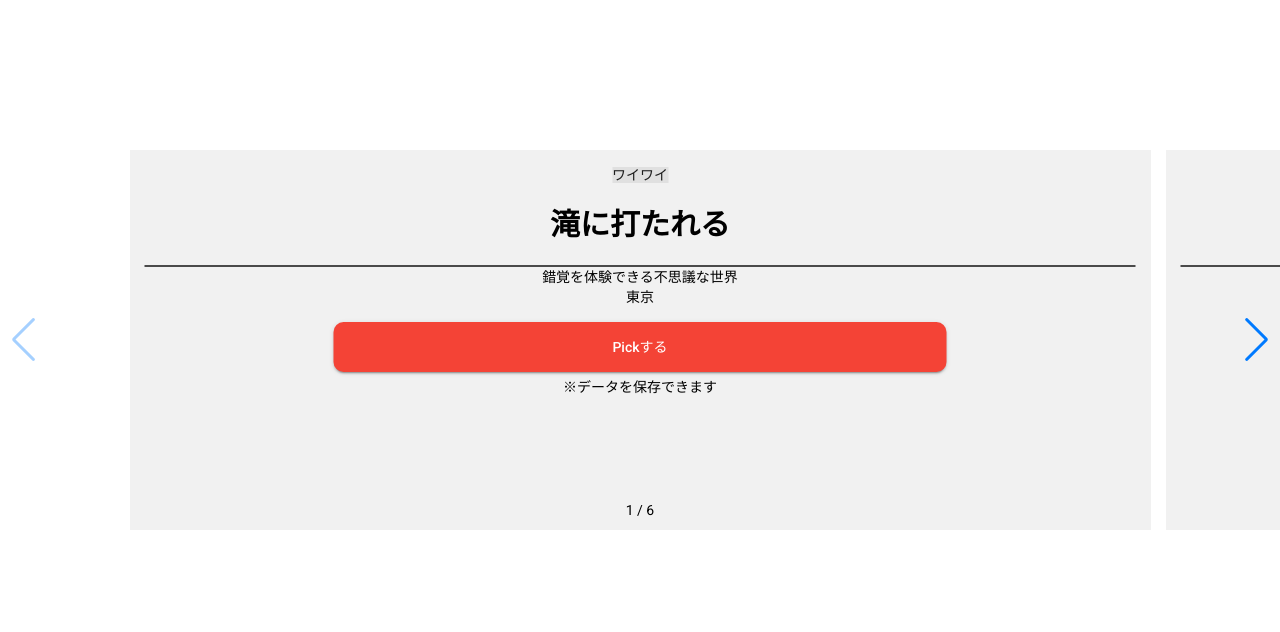
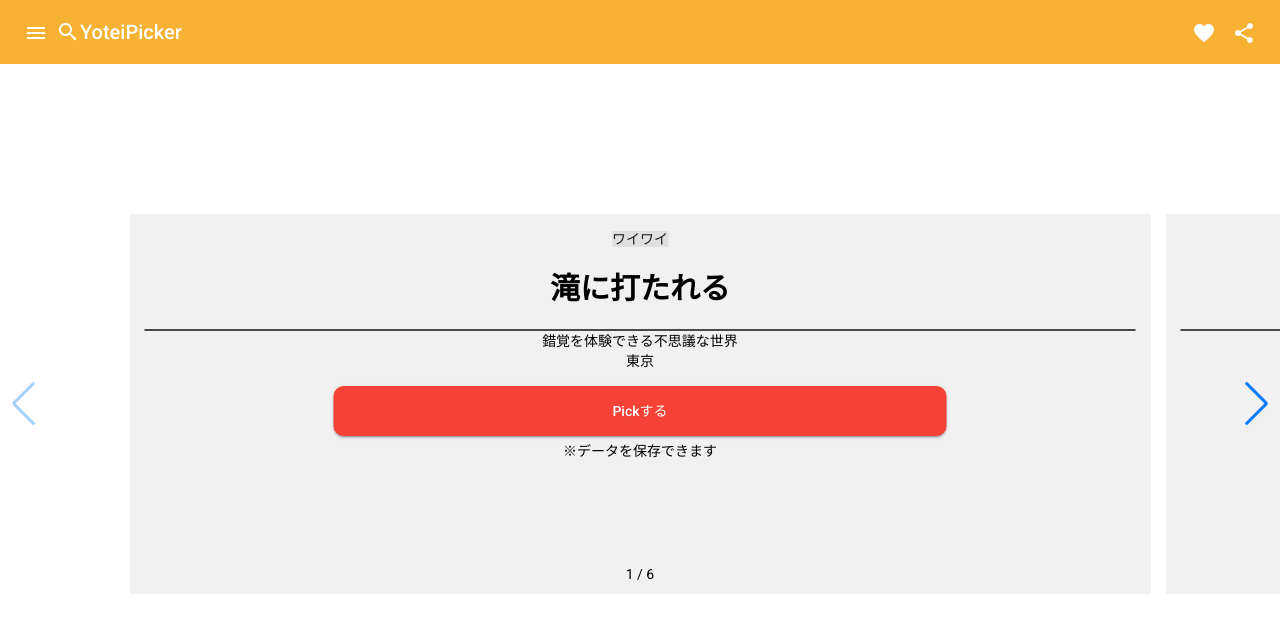
Before and after one commit to kamoto0427/yoteiPicker, an Angular app: page / in a window 1280 px wide. Shown: the top 632 px of the page. Built offline with nearby package versions, Linux system fonts and the light colour scheme.

Commit message:
ヘッダーの作成

```diff
--- a/src/app/app.component.html
+++ b/src/app/app.component.html
@@ -1 +1,2 @@
+<app-header></app-header>
 <app-swiper [yotei]="yotei"></app-swiper>
--- a/src/app/app.module.ts
+++ b/src/app/app.module.ts
@@ -6,9 +6,11 @@
 import { BrowserAnimationsModule } from '@angular/platform-browser/animations';
 
 // Angular Material
+import { MatIconModule } from '@angular/material/icon';
 import { MatSliderModule } from '@angular/material/slider';
 import { MatButtonModule } from '@angular/material/button';
 import { MatChipsModule } from '@angular/material/chips';
+import { MatToolbarModule } from '@angular/material/toolbar';
 
 // Swiper
 import { SwiperModule } from 'swiper/angular';
@@ -16,20 +18,24 @@
 // Component
 import { SwiperComponent } from './component/parts/swiper/swiper.component';
 import { PickButtonComponent } from './component/parts/button/pick-button/pick-button.component';
+import { HeaderComponent } from './component/parts/header/header.component';
 
 @NgModule({
   declarations: [
     AppComponent,
     SwiperComponent,
     PickButtonComponent,
+    HeaderComponent,
   ],
   imports: [
     BrowserModule,
     AppRoutingModule,
     BrowserAnimationsModule,
+    MatIconModule,
     MatSliderModule,
     MatButtonModule,
     MatChipsModule,
+    MatToolbarModule,
     SwiperModule,
   ],
   providers: [],
--- /dev/null
+++ b/src/app/component/parts/header/header.component.css
@@ -0,0 +1,8 @@
+.spacer {
+  flex: 1 1 auto;
+}
+
+mat-toolbar {
+  background-color: #F7B233;
+  color: #FFFFFF;
+}
--- /dev/null
+++ b/src/app/component/parts/header/header.component.html
@@ -0,0 +1,15 @@
+<mat-toolbar>
+  <button mat-icon-button class="example-icon" aria-label="Example icon-button with menu icon">
+    <mat-icon>menu</mat-icon>
+  </button>
+  <div class="dummy-space"></div>
+  <mat-icon>search</mat-icon>
+  <span class="title">YoteiPicker</span>
+  <span class="spacer"></span>
+  <button mat-icon-button class="example-icon favorite-icon" aria-label="Example icon-button with heart icon">
+    <mat-icon>favorite</mat-icon>
+  </button>
+  <button mat-icon-button class="example-icon" aria-label="Example icon-button with share icon">
+    <mat-icon>share</mat-icon>
+  </button>
+</mat-toolbar>
--- /dev/null
+++ b/src/app/component/parts/header/header.component.ts
@@ -0,0 +1,15 @@
+import { Component, OnInit } from '@angular/core';
+
+@Component({
+  selector: 'app-header',
+  templateUrl: './header.component.html',
+  styleUrls: ['./header.component.css']
+})
+export class HeaderComponent implements OnInit {
+
+  constructor() { }
+
+  ngOnInit(): void {
+  }
+
+}
```
Also changed, not shown: 1 other file (tests, documents, lock files or other folders).
